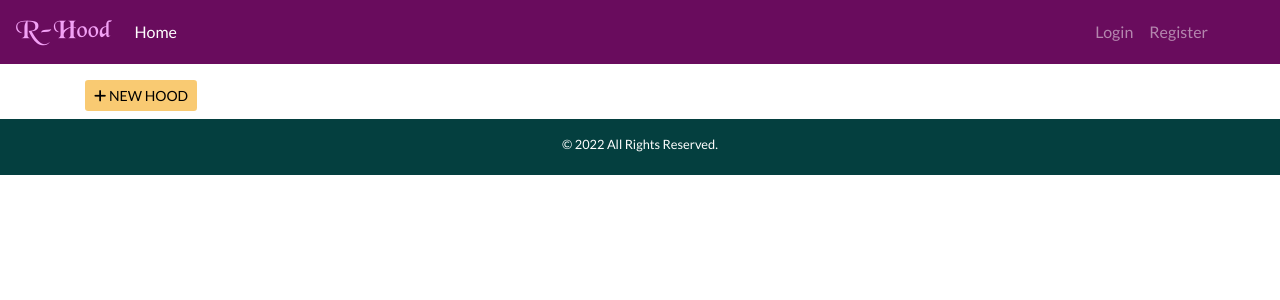
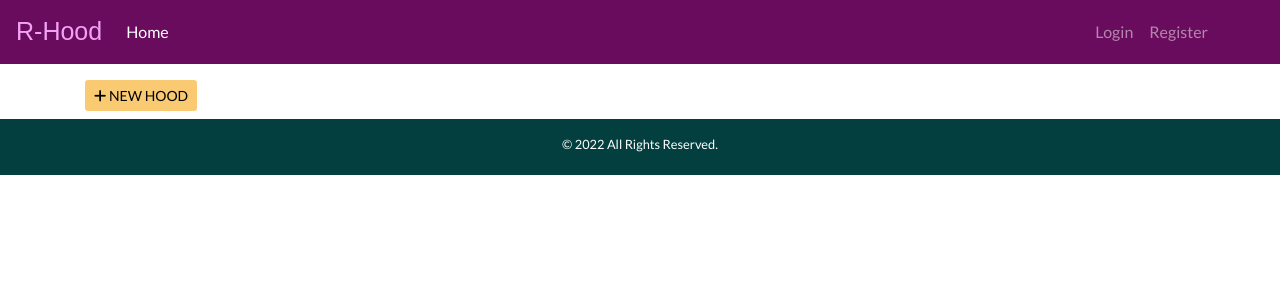
Before and after one commit to Davine-94/r-hood, a Django app: template neighbour/templates/all-neighbour/hoods.html in a window 1280 px wide. Shown: the top 300 px of the page. Run offline with Django 3.2, Linux system fonts and the light colour scheme; the template is opened without the code that fills it, so the values that code supplies are empty; some libraries are stand-ins or nearby versions; some web fonts are replaced.

```diff
--- a/neighbour/templates/base.html
+++ b/neighbour/templates/base.html
@@ -60,7 +60,7 @@
 
 }
 .neig{
-  font-family: 'BLKCHCRY', sans-serif;
+  font-family: 'MODESTO', sans-serif;
   color: rgb(242, 161, 245) !important;
   font-size: 25px !important;
 }
```
